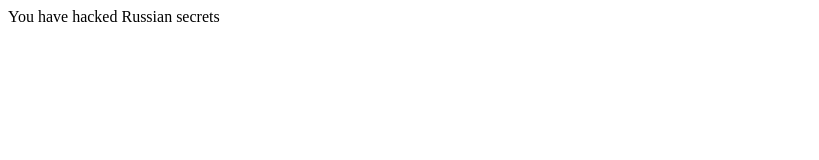
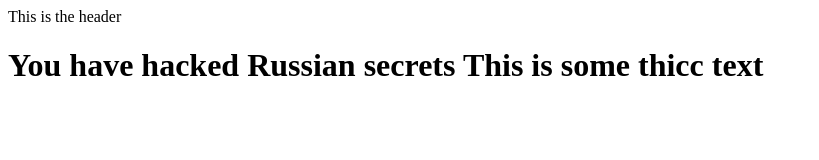
Before and after one commit to Pablo007gvhjvghj/Megalodong, a plain HTML site: page index.html in a window 1280 px wide. Shown: the whole page, without its empty margins (0-819 px from the left). Drawn offline with Linux system fonts and the light colour scheme.

Commit message:
Update index.html

```diff
--- a/index.html
+++ b/index.html
@@ -2,6 +2,7 @@
 <html>
 <head>
   <title>Did it</title>
-</head>
+  </H1>This is the header <H1>
 <body> You have hacked Russian secrets</body>
-</html>
+<Strong> This is some thicc text <Strong>
+<Html>
```
